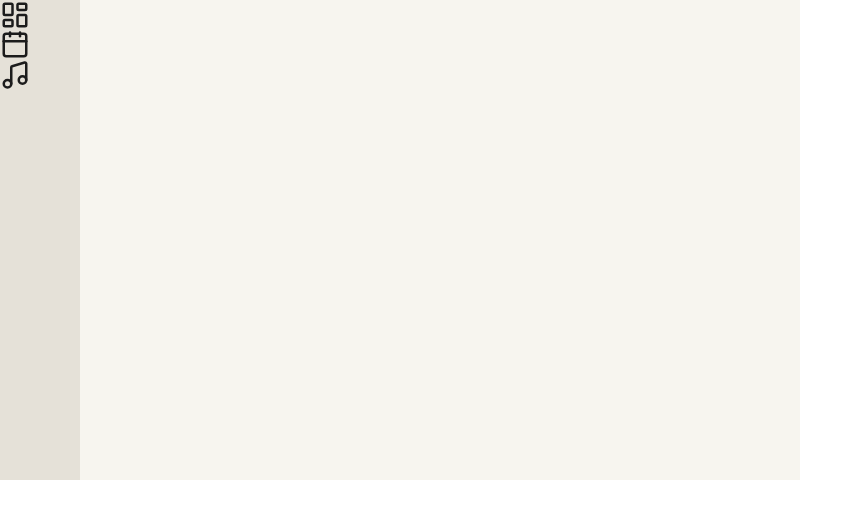
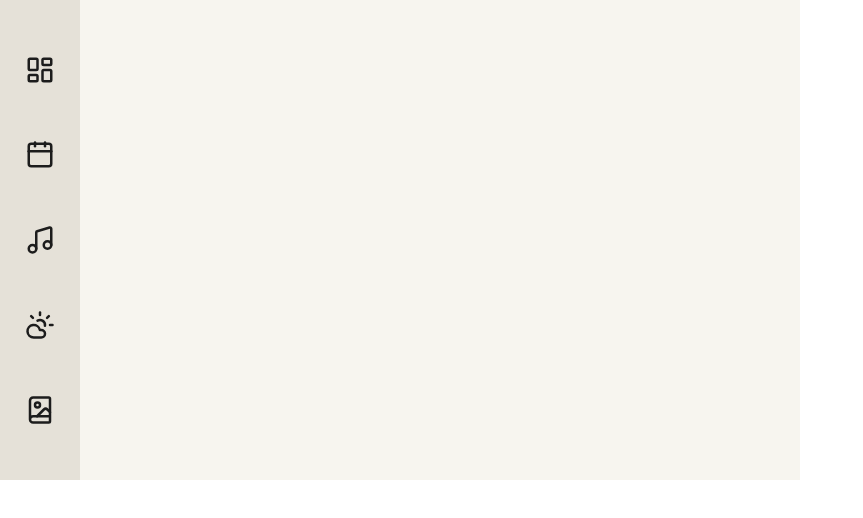
Before and after one commit to kianaorte/e1002-app, a React (Vite) app: page / in a window 1280 px wide. Shown: the top 518 px of the page, without its empty margins (0-863 px from the left). Built offline with nearby package versions, Linux system fonts and the light colour scheme.

Commit message:
add icons

```diff
--- a/src/components/Navbar.module.scss
+++ b/src/components/Navbar.module.scss
@@ -1,6 +1,8 @@
 .navContainer {
   display: flex;
   flex-direction: column;
+  justify-content: space-evenly;
+  align-items: center;
   width: 80px;
   height: 100%;
   background-color: var(--side-panel);
--- a/src/components/Navbar.tsx
+++ b/src/components/Navbar.tsx
@@ -1,4 +1,10 @@
-import { LayoutDashboard, Calendar, Music } from "lucide-react";
+import {
+  LayoutDashboard,
+  Calendar,
+  Music,
+  CloudSun,
+  BookImage,
+} from "lucide-react";
 import styles from "./Navbar.module.scss";
 
 const Navbar: React.FC = () => {
@@ -13,9 +19,16 @@ const Navbar: React.FC = () => {
       <button>
         <Music size={30} />
       </button>
-      {/* //Dashboard - git commits, days til holidays etc
+      <button>
+        <CloudSun size={30} />
+      </button>
+      <button>
+        <BookImage size={30} />
+      </button>
+      {/* //Dashboard - git commits, days til holidays, Reminders etc
         //Calendar
         //Spotify
+        //Photo Album
         // */}
     </div>
   );
```
